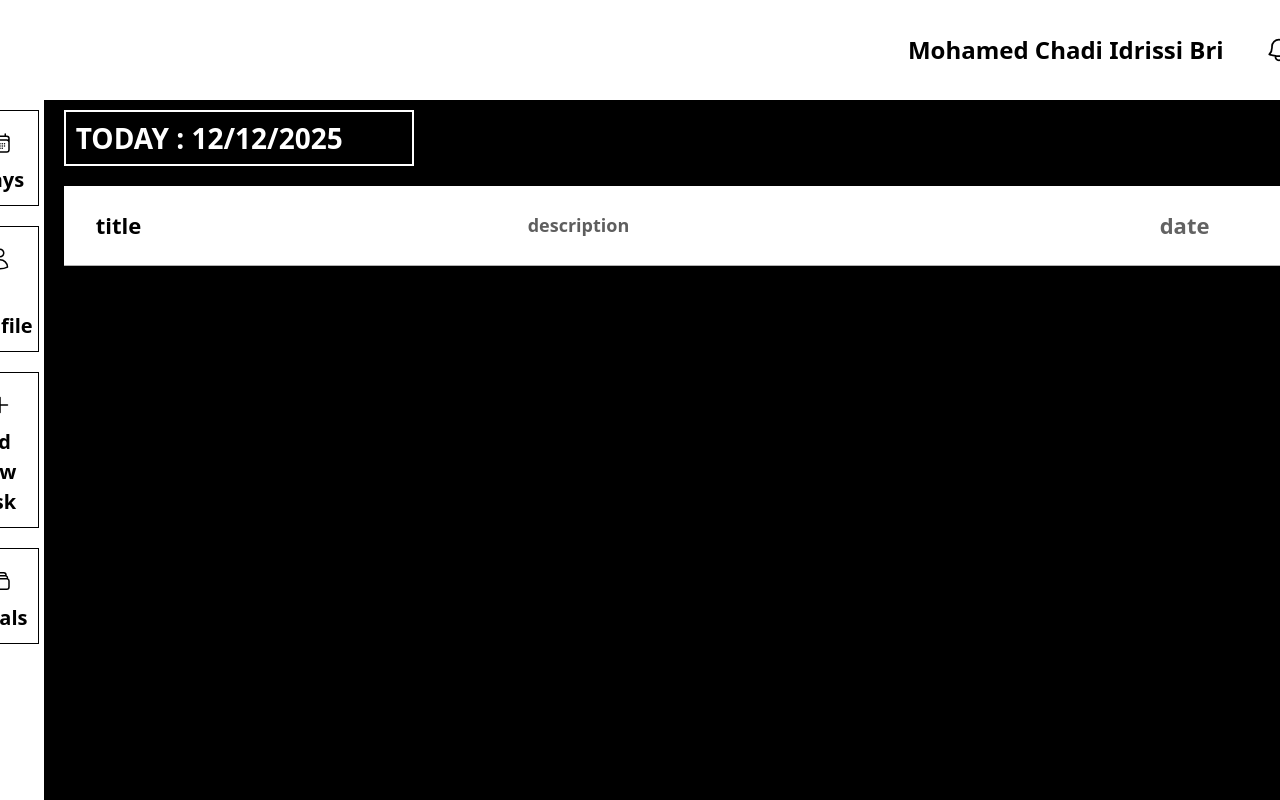
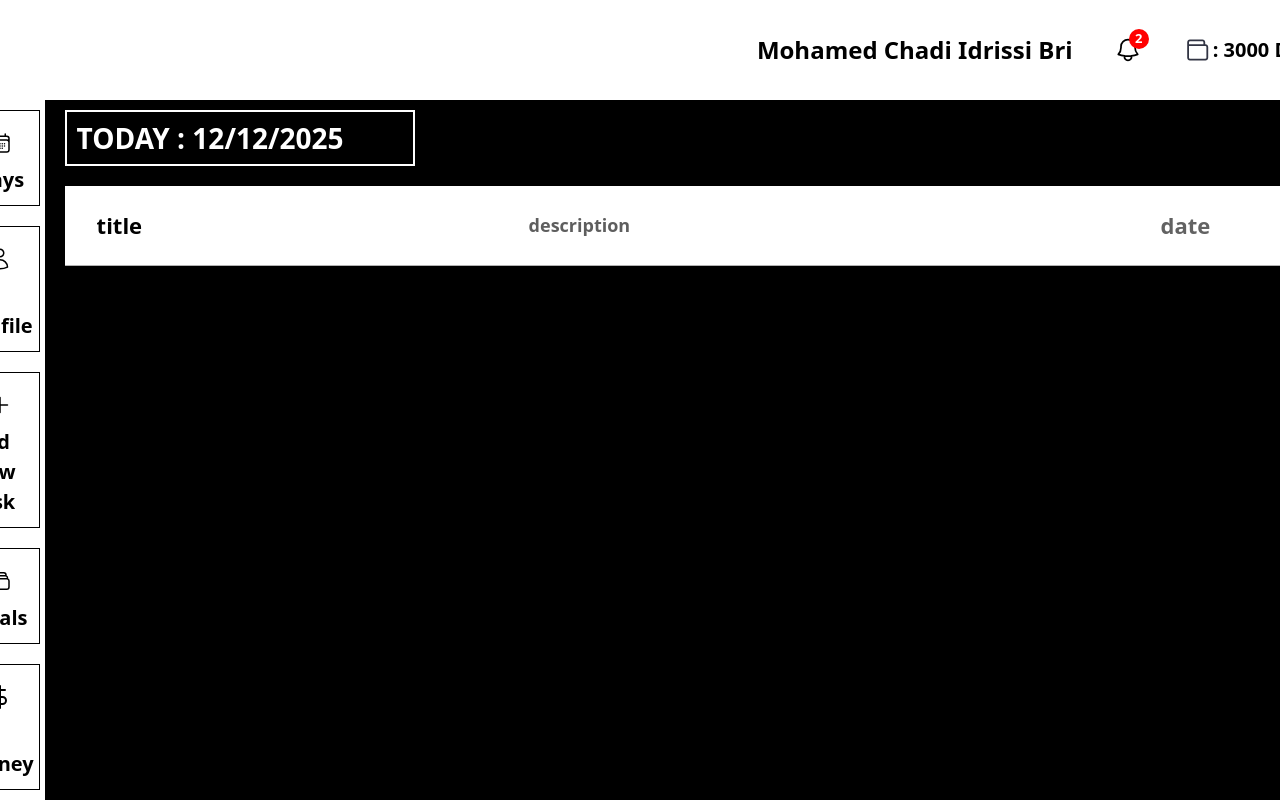
Before and after one commit to Shadyidrissi/my-Time, a Next.js app in the folder admin/: page / in a window 1280 px wide. Shown: the top 800 px of the page. Built offline with nearby package versions, Linux system fonts and the light colour scheme.

Commit message:
add shoose on header and navbar

```diff
--- a/admin/src/app/globals.css
+++ b/admin/src/app/globals.css
@@ -80,6 +80,16 @@ body {
   cursor: pointer;
   margin-left: 30px;
   position: relative;
+}
+#icon-wallet{
+  height: 50px;
+  width: 12 0px;
+  display: flex;
+  justify-content: center;
+  align-items: center;
+  margin-left: 30px;
+  font-size: 20px;
+  font-weight: 700;
 }
 #icon-notification:hover{
   color: red;
--- a/admin/src/components/Header.js
+++ b/admin/src/components/Header.js
@@ -13,6 +13,12 @@ function Header() {
           <path stroke-linecap="round" stroke-linejoin="round" d="M14.857 17.082a23.848 23.848 0 0 0 5.454-1.31A8.967 8.967 0 0 1 18 9.75V9A6 6 0 0 0 6 9v.75a8.967 8.967 0 0 1-2.312 6.022c1.733.64 3.56 1.085 5.455 1.31m5.714 0a24.255 24.255 0 0 1-5.714 0m5.714 0a3 3 0 1 1-5.714 0M3.124 7.5A8.969 8.969 0 0 1 5.292 3m13.416 0a8.969 8.969 0 0 1 2.168 4.5" />
         </svg> */}
       </a>
+      <a id='icon-wallet'>
+        <svg width="30" height="30" viewBox="0 0 25 24" fill="none" xmlns="http://www.w3.org/2000/svg">
+          <path fill-rule="evenodd" clip-rule="evenodd" d="M5.75 3.25C4.50736 3.25 3.5 4.25736 3.5 5.5V18.5C3.5 19.7426 4.50736 20.75 5.75 20.75H18.75C19.9926 20.75 21 19.7426 21 18.5V9.5C21 8.25736 19.9926 7.25 18.75 7.25H18.5V5.5C18.5 4.25736 17.4926 3.25 16.25 3.25H5.75ZM17 7.25V5.5C17 5.08579 16.6642 4.75 16.25 4.75H5.75C5.33579 4.75 5 5.08579 5 5.5V7.25H17ZM5 8.75V18.5C5 18.9142 5.33579 19.25 5.75 19.25H18.75C19.1642 19.25 19.5 18.9142 19.5 18.5V9.5C19.5 9.08579 19.1642 8.75 18.75 8.75H5Z" fill="#323544" />
+        </svg>
+          <p> : 3000 DH</p>
+      </a>
     </div>
   )
 }
--- a/admin/src/components/Navbar.js
+++ b/admin/src/components/Navbar.js
@@ -27,6 +27,14 @@ function Navbar() {
         </svg>
         Goals
       </a>
+      <a href="/goals">
+        <svg xmlns="http://www.w3.org/2000/svg" width="24" height="24" viewBox="0 0 24 24" fill="none" stroke="#000000" stroke-width="2" stroke-linecap="round" stroke-linejoin="round"><line x1="12" y1="1" x2="12" y2="23"></line><path d="M17 5H9.5a3.5 3.5 0 0 0 0 7h5a3.5 3.5 0 0 1 0 7H6"></path></svg>
+        My Money
+      </a>
+      <a href="/goals">
+        <svg xmlns="http://www.w3.org/2000/svg" width="24" height="24" viewBox="0 0 24 24" fill="none" stroke="#000000" stroke-width="2" stroke-linecap="round" stroke-linejoin="round"><circle cx="10" cy="20.5" r="1" /><circle cx="18" cy="20.5" r="1" /><path d="M2.5 2.5h3l2.7 12.4a2 2 0 0 0 2 1.6h7.7a2 2 0 0 0 2-1.6l1.6-8.4H7.1" /></svg>
+        My Shop
+      </a>
     </div>
   )
 }
```
